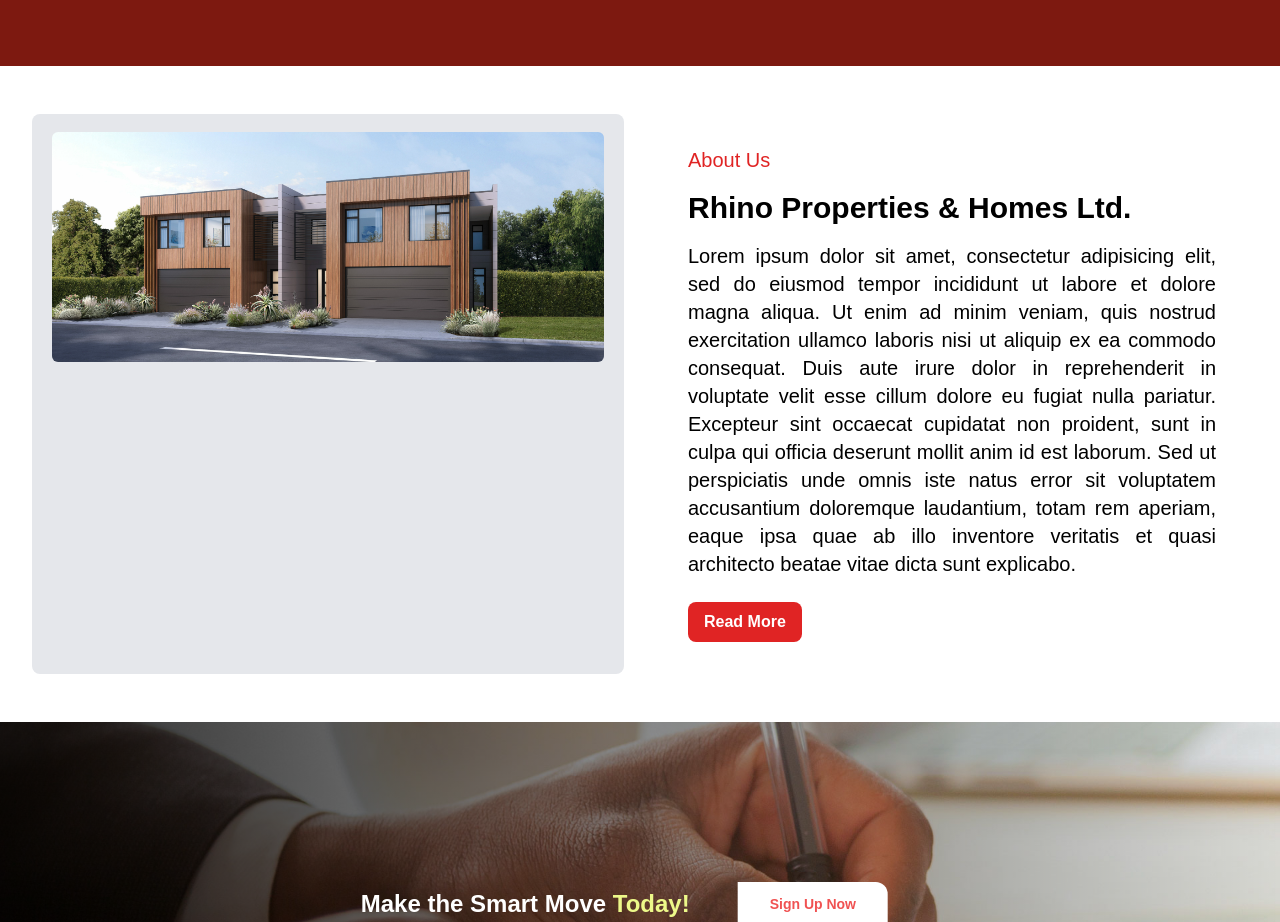
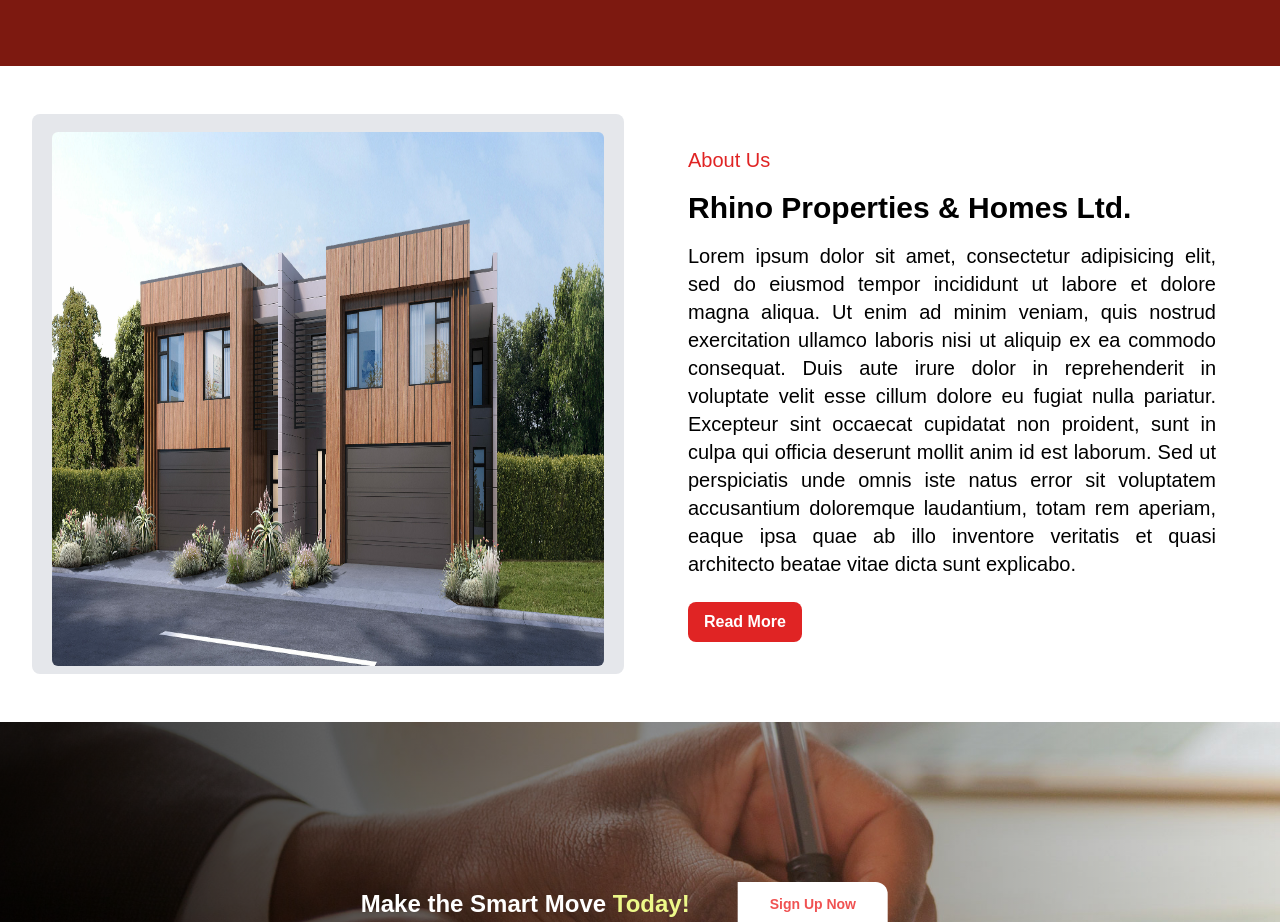
Before and after one commit to Ritephase1/rhp-website-fe, a Next.js app: page / in a window 1280 px wide. Shown: the part 1960-2882 px from the top of the page. Built offline with nearby package versions, Linux system fonts and the light colour scheme.

Commit message:
fix the overlap of the picture on the about us component

```diff
--- a/src/app/globals.css
+++ b/src/app/globals.css
@@ -43,7 +43,6 @@ html, body{
   overflow-x: hidden;
 
 }
-
 
 
 .project-card {
@@ -93,3 +92,14 @@ html, body{
     transform: rotate(360deg);
   }
 }
+
+@media (max-width: 768px) {
+  .modal-container {
+    z-index: 9999; /* Make sure modal is always above other elements */
+    position: fixed;
+    top: 0;
+    left: 0;
+    right: 0;
+    bottom: 0;
+  }
+}
--- a/src/components/AboutUs.js
+++ b/src/components/AboutUs.js
@@ -6,7 +6,7 @@ export default function AboutUs({ imageUrl }) {
       <div className="grid grid-cols-1 sm:grid-cols-2 gap-8 max-w-[95%] mx-auto my-0">
         {/* Image Section */}
         <div className="md:px-5 md:py-2  p-2 bg-gray-200 rounded-lg text-left flex justify-center">
-          <div className="relative w-full h-full">
+          {/* <div className="relative w-full h-full"> */}
           <Image
             src={imageUrl}
             alt="RHP Logo"
@@ -17,7 +17,7 @@ export default function AboutUs({ imageUrl }) {
             objectFit="cover"
             className="w-[100%] h-[auto] rounded-md "
           />
-          </div>
+          {/* </div> */}
         </div>
 
         {/* Text Section */}
--- a/src/components/Navigation.js
+++ b/src/components/Navigation.js
@@ -391,7 +391,67 @@ export default function Navigation() {
         </div>
 
         {/* Mobile Modal */}
+        {/* Mobile Modal */}
         {isMenuOpen && (
+          <div className="fixed inset-0 bg-black bg-opacity-70 z-40 flex flex-col items-center w-full justify-center">
+            <ul
+              ref={modalRef}
+              className="bg-white rounded-lg shadow-lg w-full max-w-md p-6 space-y-4 z-50" // Increased z-index here
+            >
+              {links.map((link, index) => (
+                <li
+                  key={link.name}
+                  className="border-b-2 ml-7 border-gray-300 last:border-b-0 py-2"
+                  style={{
+                    animation: `fadeInDown 0.5s ease-out ${index * 0.1}s both`,
+                  }}
+                >
+                  <button
+                    onClick={() => toggleDropdown(link.name)}
+                    className="flex items-center justify-between w-full text-left text-black font-semibold transition-all duration-300 hover:bg-gray-200 hover:rounded-md px-2 py-1 cursor-pointer"
+                  >
+                    <Link
+                      href={link.href}
+                      className="hover:text-gray-700 transition cursor-pointer"
+                    >
+                      {link.name}
+                    </Link>
+                    {link.subLinks && (
+                      <IoChevronDownSharp
+                        className={`ml-2 transition-transform ${
+                          activeDropdown === link.name ? "rotate-180" : ""
+                        }`}
+                      />
+                    )}
+                  </button>
+                  {activeDropdown === link.name && link.subLinks && (
+                    <ul className="mt-2 bg-gray-100 rounded-md">
+                      {link.subLinks.map((subLink, subIndex) => (
+                        <li
+                          key={subLink.name}
+                          style={{
+                            animation: `fadeInDown 0.5s ease-out ${
+                              index * 0.1 + 0.2 + subIndex * 0.1
+                            }s both`,
+                          }}
+                        >
+                          <Link
+                            href={subLink.href}
+                            className="block px-4 py-2 text-gray-700 transition-all duration-300 hover:bg-gray-300 hover:rounded-md cursor-pointer"
+                          >
+                            {subLink.name}
+                          </Link>
+                        </li>
+                      ))}
+                    </ul>
+                  )}
+                </li>
+              ))}
+            </ul>
+          </div>
+        )}
+
+        {/* {isMenuOpen && (
           <div className="fixed inset-0 bg-black bg-opacity-70 z-40 flex flex-col items-center w-full justify-center">
             <ul
               ref={modalRef}
@@ -448,7 +508,7 @@ export default function Navigation() {
               ))}
             </ul>
           </div>
-        )}
+        )} */}
       </nav>
     </>
   );
--- a/src/pages/about.js
+++ b/src/pages/about.js
@@ -50,9 +50,9 @@ export default function About() {
       </div>
 
       <div>
-        {/* <Suspense>
+        <Suspense>
           <AboutUs imageUrl="/images/agent.jpeg" />
-        </Suspense> */}
+        </Suspense>
         <Suspense fallback={<div>Loading...</div>}>
           <MissionVision />
         </Suspense>
--- a/src/styles/globals.css
+++ b/src/styles/globals.css
@@ -21,3 +21,15 @@
       animation: fadeInDown 0.5s ease-out forwards;
     }
   }
+
+
+  @media (max-width: 768px) {
+    .modal-container {
+      z-index: 9999; /* Make sure modal is always above other elements */
+      position: fixed;
+      top: 0;
+      left: 0;
+      right: 0;
+      bottom: 0;
+    }
+  }
```
Lines whose indentation alone changed are shown as unchanged.
